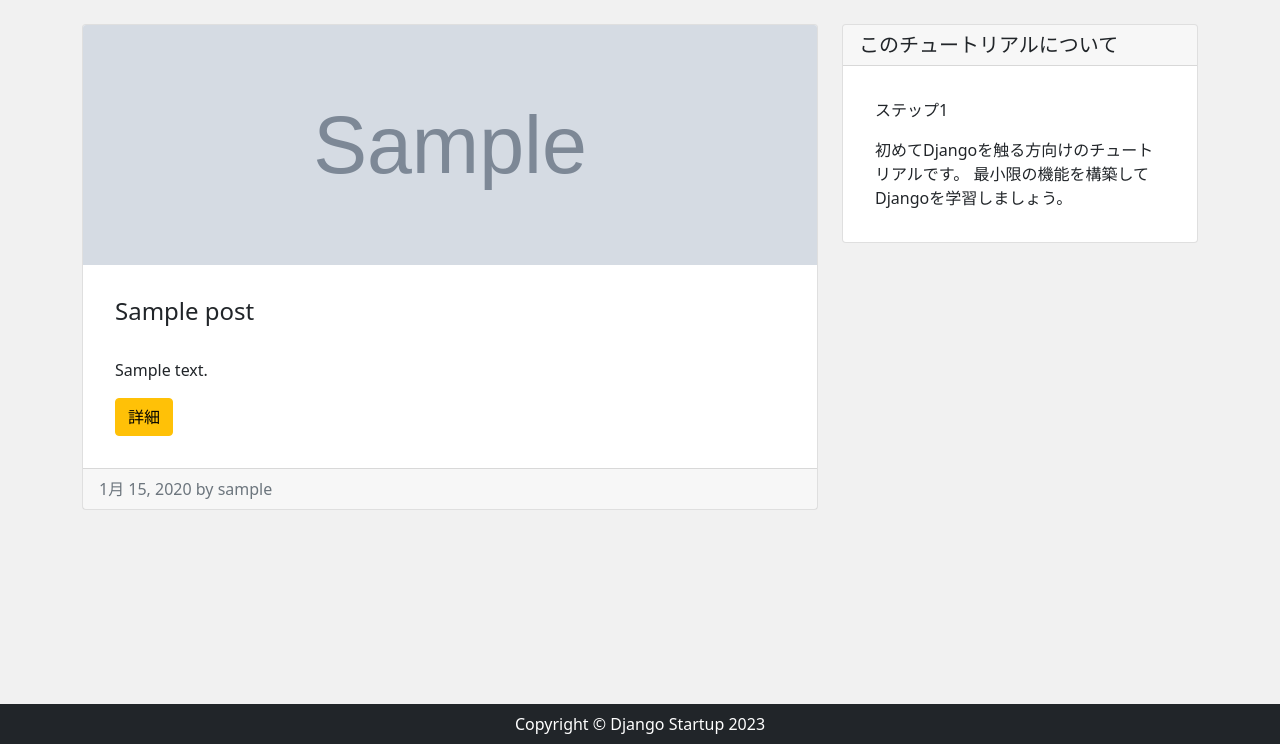
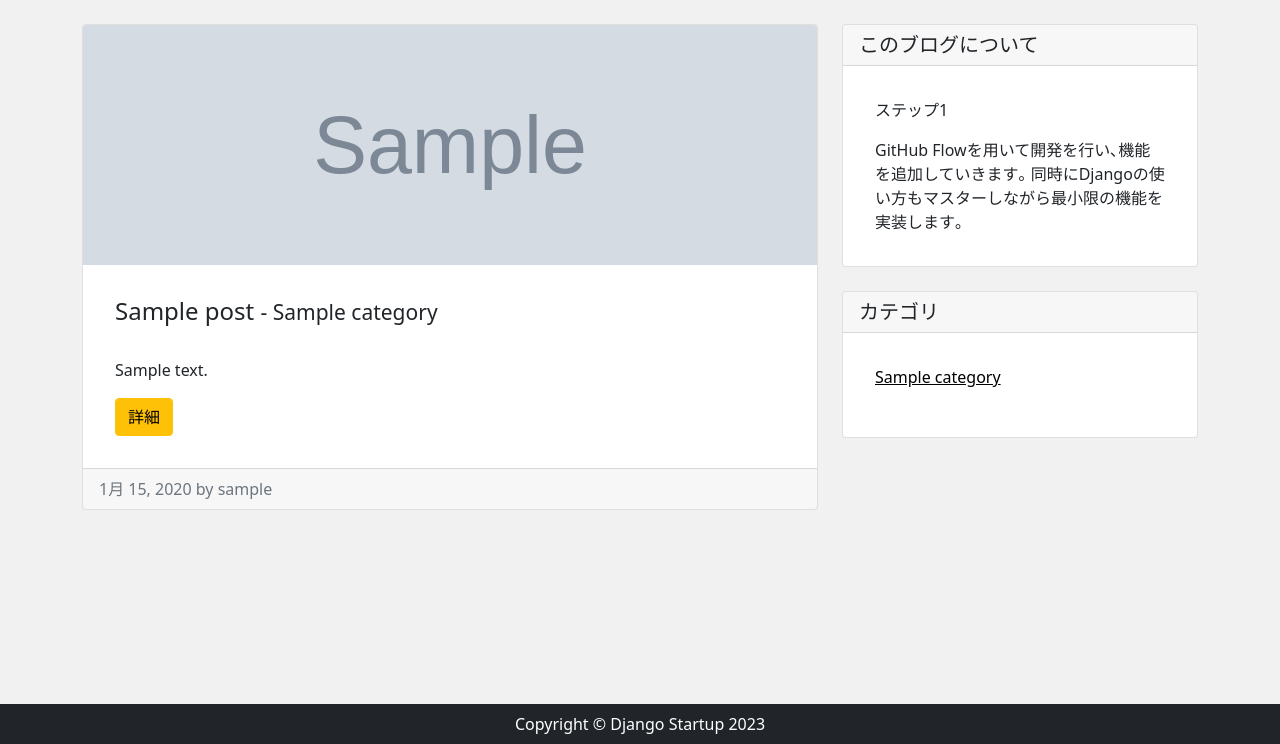
Before and after one commit to nobakku/django-blog, a Django app: page / in a window 1280 px wide. Shown: the part 56-800 px from the top of the page. Run offline with Django 3.2, Linux system fonts and the light colour scheme; tables that the repository leaves empty hold one stand-in row (values such as "Sample post"); grey boxes marked "Sample" are stand-in pictures; some libraries are stand-ins or nearby versions.

Commit message:
カテゴリ機能の追加

```diff
--- a/blog/admin.py
+++ b/blog/admin.py
@@ -1,4 +1,5 @@
 from django.contrib import admin
-from .models import Post
+from .models import Post, Category
 
 admin.site.register(Post)
+admin.site.register(Category)
--- /dev/null
+++ b/blog/context_processors.py
@@ -0,0 +1,9 @@
+from .models import Category
+
+# すべてのカテゴリデータをどのテンプレートでも使えるようにする設定
+def common(request):
+    category_data = Category.objects.all()
+    context = {
+        'category_data': category_data,
+    }
+    return context
--- a/blog/models.py
+++ b/blog/models.py
@@ -3,8 +3,18 @@ from django.conf import settings
 from django.utils import timezone
 
 
+class Category(models.Model):
+    name = models.CharField('カテゴリ', max_length=100)
+
+    def __str__(self):
+        return self.name
+
+
 class Post(models.Model):
 	author = models.ForeignKey(settings.AUTH_USER_MODEL, on_delete=models.CASCADE)
+	# CategoryモデルとPostモデルの連携
+	# on_delete=models.PROTECTはカテゴリを削除したときに同時に投稿が削除されるのを防げる(on_delete=models.CASCADEはカテゴリ消したら同時に投稿も消える)
+	category = models.ForeignKey(Category, verbose_name='カテゴリ', on_delete=models.PROTECT)
 	title = models.CharField("タイトル", max_length=200)
 	image = models.ImageField(upload_to='images', verbose_name='イメージ画像', null=True, blank=True)
 	content = models.TextField("本文")
--- a/blog/static/css/style.css
+++ b/blog/static/css/style.css
@@ -68,3 +68,14 @@
   width: 100%;
   height: 400px;
 }
+
+
+/* カテゴリ機能 */
+a {
+  color: black;
+}
+
+a:hover {
+  text-decoration: none;
+  color: orange;
+}
--- a/blog/templates/blog/base.html
+++ b/blog/templates/blog/base.html
@@ -7,7 +7,7 @@
     <meta name="viewport" content="width=device-width, initial-scale=1.0" />
     <link rel="stylesheet" href="https://cdn.jsdelivr.net/npm/bootstrap@5.0.2/dist/css/bootstrap.min.css"  integrity="sha384-EVSTQN3/azprG1Anm3QDgpJLIm9Nao0Yz1ztcQTwFspd3yD65VohhpuuCOmLASjC" crossorigin="anonymous">
     <link rel="stylesheet" href="{% static 'css/style.css' %}" />
-    <title>ブログチュートリアル</title>
+    <title>ブログ</title>
   </head>
 
   <body>
--- a/blog/templates/blog/index.html
+++ b/blog/templates/blog/index.html
@@ -10,7 +10,7 @@
         <img src="{{ post.image.url }}" alt="" class='card-img-top index-img'>
       {% endif %}
       <div class="card-body">
-        <h2 class="card-title">{{ post.title }}</h2>
+        <h2 class="card-title">{{ post.title }} <span class="small"> - {{ post.category }}</span></h2>
         <p class="card-text">{{ post.content|truncatechars:100 }}</p>
         <div class="btn btn-warning">詳細</div>
       </div>
@@ -25,15 +25,35 @@
 
   <div class="col-md-4">
     <div class="card">
-      <h5 class="card-header">このチュートリアルについて</h5>
+      <h5 class="card-header">このブログについて</h5>
       <div class="card-body">
         <p>ステップ1</p>
         <p class="mb-0">
-          初めてDjangoを触る方向けのチュートリアルです。
-          最小限の機能を構築してDjangoを学習しましょう。
+          GitHub Flowを用いて開発を行い､機能を追加していきます｡
+          同時にDjangoの使い方もマスターしながら最小限の機能を実装します｡
         </p>
       </div>
     </div>
+
+    <div class="card my-4">
+      <h5 class="card-header">カテゴリ</h5>
+      <div class="card-body">
+        <div class="row">
+          {% for category in category_data %}
+          <div class="col-md-6">
+            <ul class="list-unstyled">
+              <li>
+                <a href="{% url 'category' category %}">
+                  {{ category.name }}
+                </a>
+              </li>
+            </ul>
+          </div>
+          {% endfor %}
+        </div>
+      </div>
+    </div>
+
   </div>
 </div>
 
--- a/blog/templates/blog/post_detail.html
+++ b/blog/templates/blog/post_detail.html
@@ -2,11 +2,13 @@
 {% block content %}
 
 <h2 class="my-4">{{ post_data.title }}</h2>
+<p>{{ post_data.category }}</p>
 <hr />
 <p>{{ post_data.created }} by {{ post_data.author }}</p>
 <hr />
 {% if post_data.image %}
     <img src="{{ post_data.image.url }}" alt="" class="rounded detail-img">
+    <hr>
 {% endif %}
 <p>{{ post_data.content|linebreaksbr }}</p>
 {% if user.is_authenticated %}
--- a/blog/templates/blog/post_form.html
+++ b/blog/templates/blog/post_form.html
@@ -14,6 +14,9 @@
         {% render_field form.title class='form-control' placeholder='タイトルを入力' %}
     </div>
     <div class="formpost">
+        {% render_field form.category class='form-control' placeholder='カテゴリを入力' %}
+    </div>
+    <div class="formpost">
         {{ form.image }}
     </div>
     <div class="formpost">
--- a/blog/urls.py
+++ b/blog/urls.py
@@ -7,4 +7,6 @@ urlpatterns = [
     path('post/new/', views.CreatePostView.as_view(), name='post_new'),
     path('post/<int:pk>/edit/', views.PostEditView.as_view(), name='post_edit'),
     path('post/<int:pk>/delete/', views.PostDeleteView.as_view(), name='post_delete'),
+    # <str:category>でカテゴリの名前をURLに設定
+    path('category/<str:category>', views.CategoryView.as_view(), name='category'),
 ]
--- a/blog/views.py
+++ b/blog/views.py
@@ -1,6 +1,6 @@
 from django.shortcuts import render, redirect
 from django.views.generic import View
-from .models import Post
+from .models import Post, Category
 from .forms import PostForm
 from django.contrib.auth.mixins import LoginRequiredMixin
 
@@ -36,6 +36,11 @@ class CreatePostView(LoginRequiredMixin, View):
             post_data = Post()
             post_data.author = request.user
             post_data.title = form.cleaned_data['title']
+            # フォームからカテゴリのデータを取得して、post_data.categoryにデータを登録
+            category = form.cleaned_data['category']
+            category_data = Category.objects.get(name=category)
+            post_data.category = category_data
+
             post_data.content = form.cleaned_data['content']
             # 画像がアップロードされたとき､formで取得した画像データをpost_dataに格納
             if request.FILES:
@@ -55,6 +60,7 @@ class PostEditView(LoginRequiredMixin, View):
             request.POST or None,
             initial={
                 'title': post_data.title,
+                'category': post_data.category,
                 'content': post_data.content,
                 'image': post_data.image,
             }
@@ -70,6 +76,11 @@ class PostEditView(LoginRequiredMixin, View):
         if form.is_valid():
             post_data = Post.objects.get(id=self.kwargs['pk'])
             post_data.title = form.cleaned_data['title']
+            # フォームからカテゴリのデータを取得して、post_data.categoryにデータを登録
+            category = form.cleaned_data['category']
+            category_data = Category.objects.get(name=category)
+            post_data.category = category_data
+
             post_data.content = form.cleaned_data['content']
             # 画像がアップロードされたとき､formで取得した画像データをpost_dataに格納
             if request.FILES:
@@ -93,3 +104,13 @@ class PostDeleteView(LoginRequiredMixin, View):
         post_data = Post.objects.get(id=self.kwargs['pk'])
         post_data.delete()
         return redirect('index')
+
+
+# カテゴリ機能
+class CategoryView(View):
+    def get(self, request, *args, **kwargs):
+        category_data = Category.objects.get(name=self.kwargs['category'])
+        post_data = Post.objects.order_by('-id').filter(category=category_data)
+        return render(request, 'blog/index.html', {
+            'post_data': post_data
+        })
--- a/blog_pj/settings.py
+++ b/blog_pj/settings.py
@@ -70,6 +70,7 @@ TEMPLATES = [
                 'django.template.context_processors.request',
                 'django.contrib.auth.context_processors.auth',
                 'django.contrib.messages.context_processors.messages',
+                'blog.context_processors.common',
             ],
         },
     },
```
Also changed, not shown: blog/forms.py (+7 -0 lines), blog/migrations/0003_category.py (added), blog/migrations/0004_post_category.py (added), media/images/et114e-n-822588-7_view01.jpg (added).
